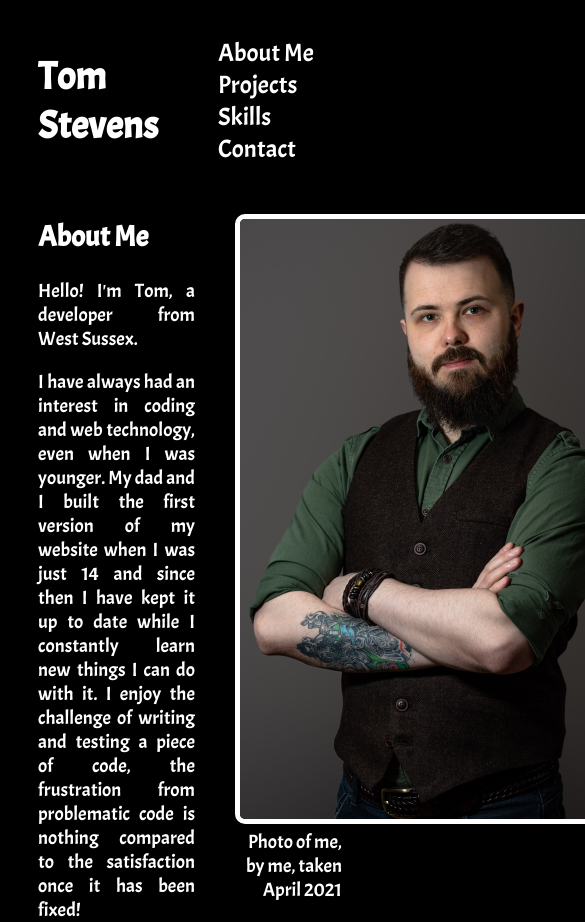
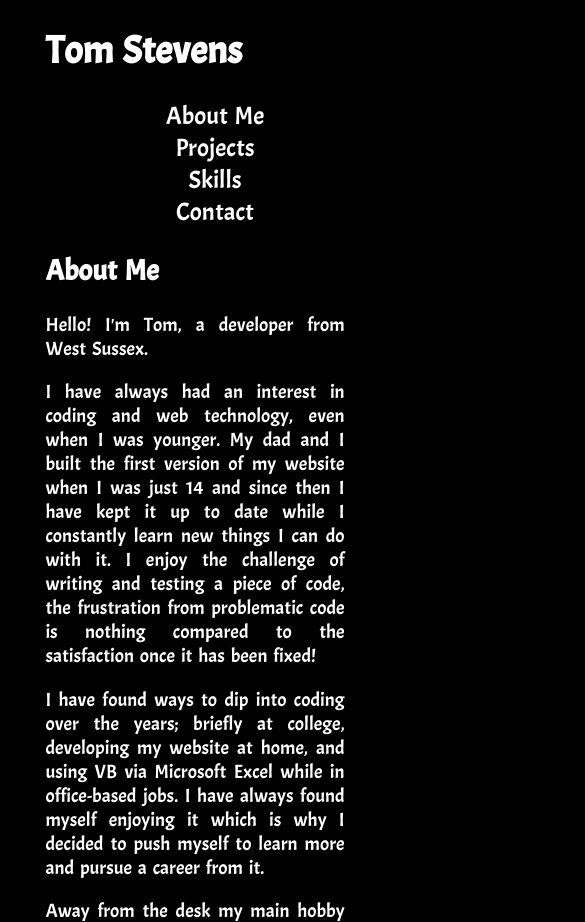
Before and after one commit to T-Stevens91/t-stevens91.github.io, a plain HTML site: page index.html in a window 390 px wide. Shown: the top 922 px of the page, 585 px wide, since content can reach past the window. Drawn offline with Linux system fonts and the light colour scheme.

Commit message:
finish about page and add media query for mobile devices

```diff
--- a/index.html
+++ b/index.html
@@ -2,6 +2,7 @@
 <html>
 <head>
 	<title>Tom Stevens Portfolio</title>
+	<meta name="viewport" content="width=device-width,initial-scale=1.0">
 	<link href="./resources/css/style.css" rel="stylesheet" type="text/css">
 </head>
 
--- a/resources/css/style.css
+++ b/resources/css/style.css
@@ -10,6 +10,7 @@ body {
 	box-sizing: border-box;
 	max-width: 1200px;
 	font-size: 1.2em;
+	word-spacing: 0.15em;
 }
 
 h1 {
@@ -74,3 +75,37 @@ footer {
 	width: 100%;
 	padding: 15px;
 }
+
+@media only screen and (min-width:320px) and (max-width: 768px){
+	header {
+		display: block;
+		padding: 0;
+	}
+	h1 {
+		padding-left: 10%;
+	}
+	nav {
+		padding: 0;
+		text-align: center;
+	}
+	nav li{
+		display: block;
+	}
+	main {
+		width: 100%;
+		display: block;
+	}
+	#about {
+		width: 80%;
+		margin: 0 auto;
+		padding: 0;
+		display: block;
+	}
+	#photo {
+		width:80%;
+		margin: 0 auto;
+		padding: 2% 0 0 0;
+		display: block;
+		text-align: center;
+	}
+}
```
